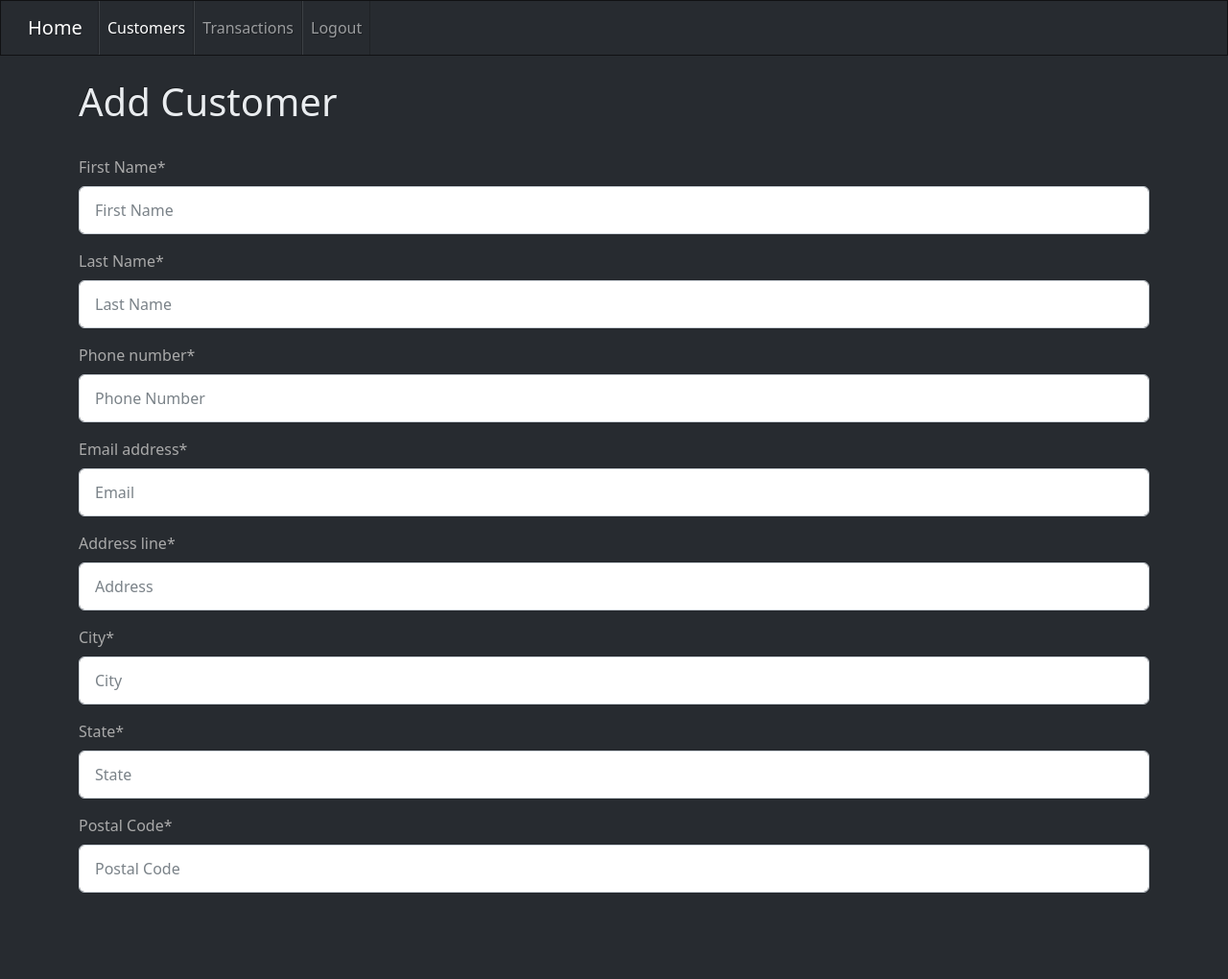
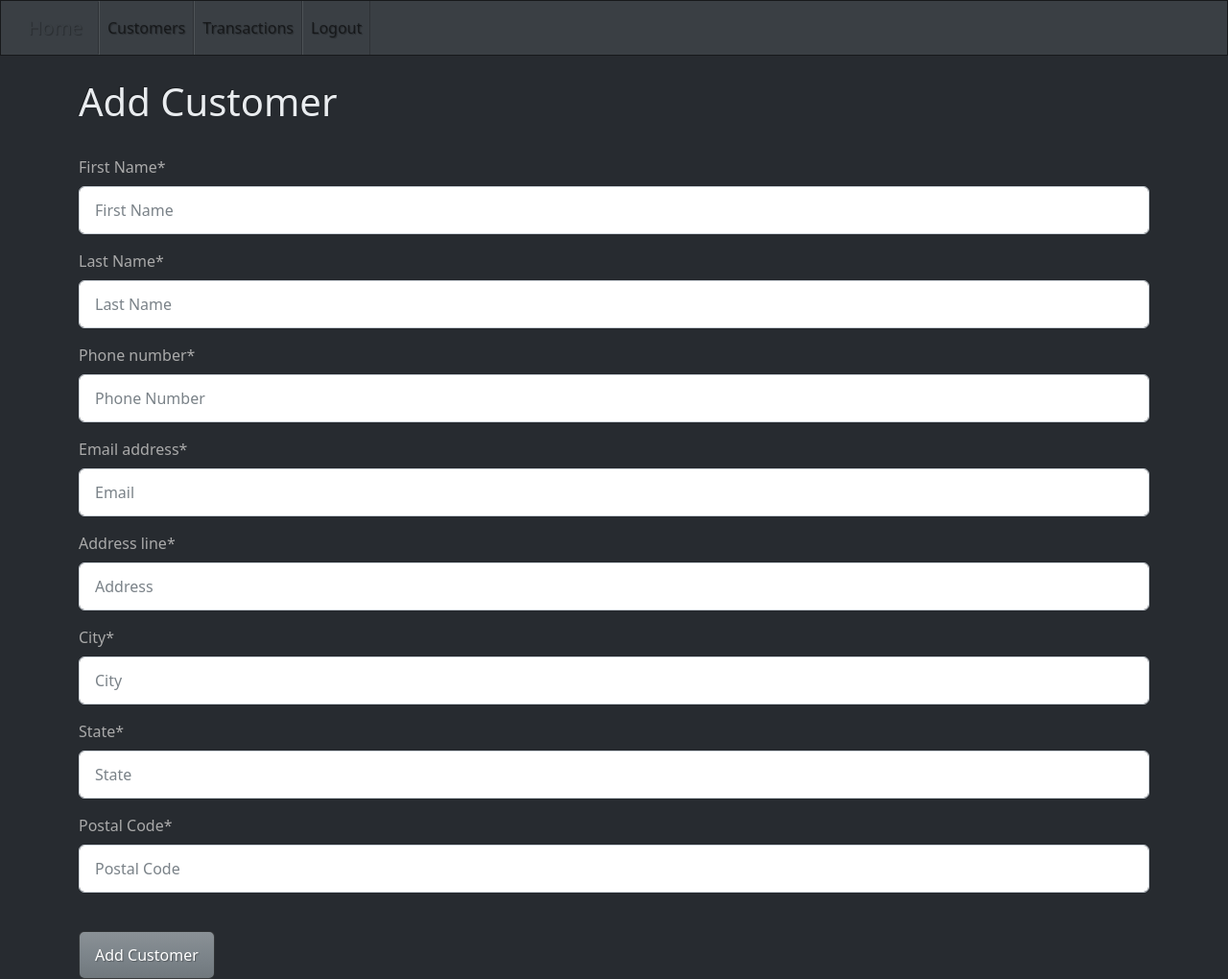
Before and after one commit to tylerboutwell/MotivateCRM, a Django app: page /crm/add_customer in a window 1280 px wide. Shown: the whole page at 96% size. Before the commit the page ends 930 px from the top, so only its background shows below. Run offline with Django 5.2, Linux system fonts and the light colour scheme; the visitor is signed in with stand-in values (Sample User, id 1); some libraries are stand-ins or nearby versions.

Commit message:
take active off navbar

```diff
--- a/crm_app/templates/crm/add_customer.html
+++ b/crm_app/templates/crm/add_customer.html
@@ -8,9 +8,13 @@
 
 
 <form method="POST" action="{%url 'crm_app:add customer'%}">
-{% csrf_token %}
+    {% csrf_token %}
 
     {{form | crispy}}
+
+    </br>
+
+    <button type="submit" class="btn btn-secondary">Add Customer</button>
 
 </form>
 
--- a/crm_app/templates/crm/navbar.html
+++ b/crm_app/templates/crm/navbar.html
@@ -1,4 +1,4 @@
-<nav class="navbar navbar-expand-lg navbar-dark bg-dark">
+<nav class="navbar navbar-expand-lg bg-primary" data-bs-theme="dark">
     <div class="container-fluid">
       <a class="navbar-brand" href="{%url 'crm_app:home'%}">Home</a>
       <button class="navbar-toggler" type="button" data-bs-toggle="collapse" data-bs-target="#navbarNav" aria-controls="navbarNav" aria-expanded="false" aria-label="Toggle navigation">
@@ -7,7 +7,7 @@
       <div class="collapse navbar-collapse" id="navbarNav">
         <ul class="navbar-nav">
           <li class="nav-item">
-            <a class="nav-link active" aria-current="page" href="{%url 'crm_app:customers'%}">Customers</a>
+            <a class="nav-link" aria-current="page" href="{%url 'crm_app:customers'%}">Customers</a>
           </li>
           <li class="nav-item">
             <a class="nav-link" href="{%url 'crm_app:transactions'%}">Transactions</a>
```
